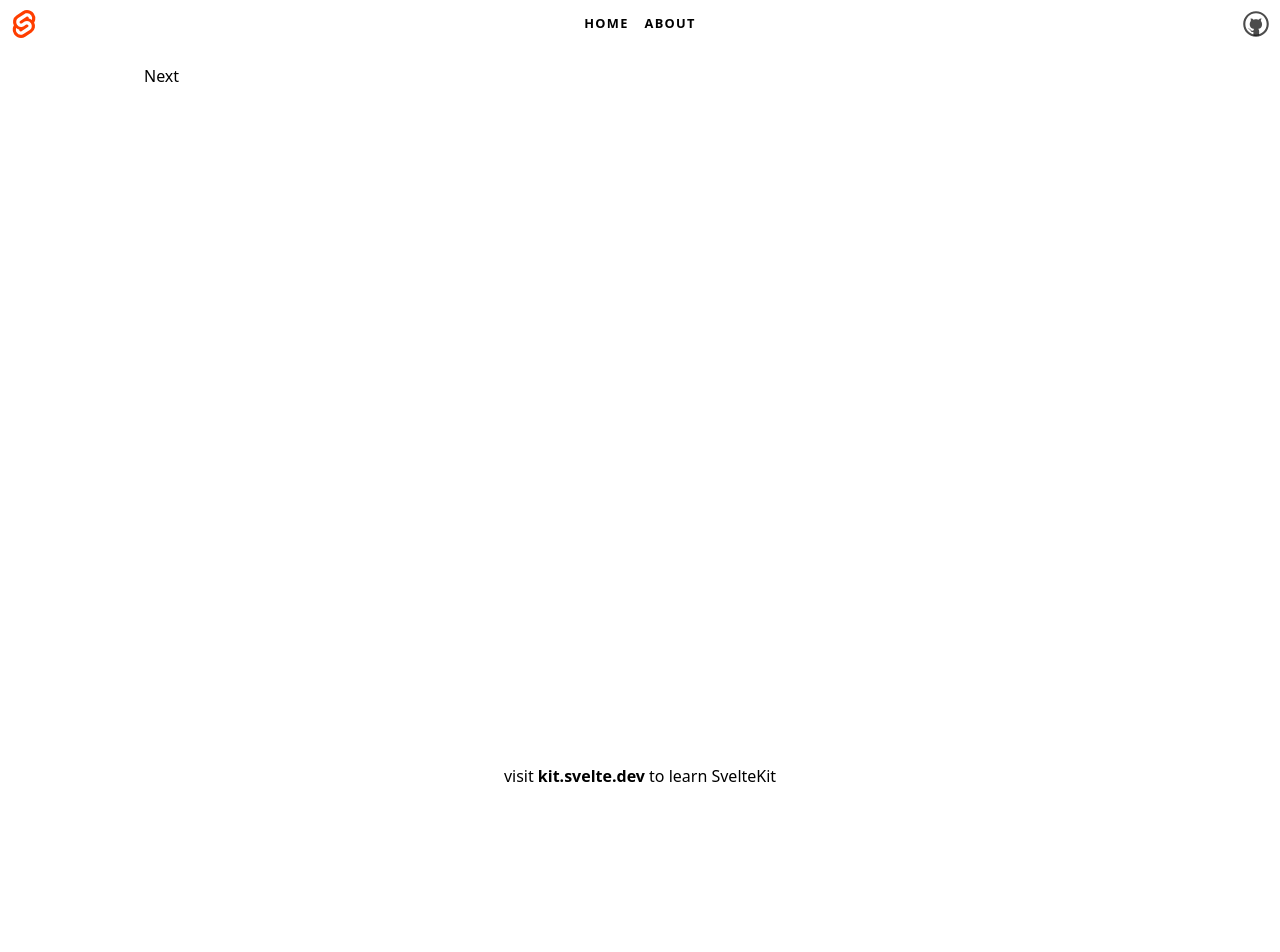
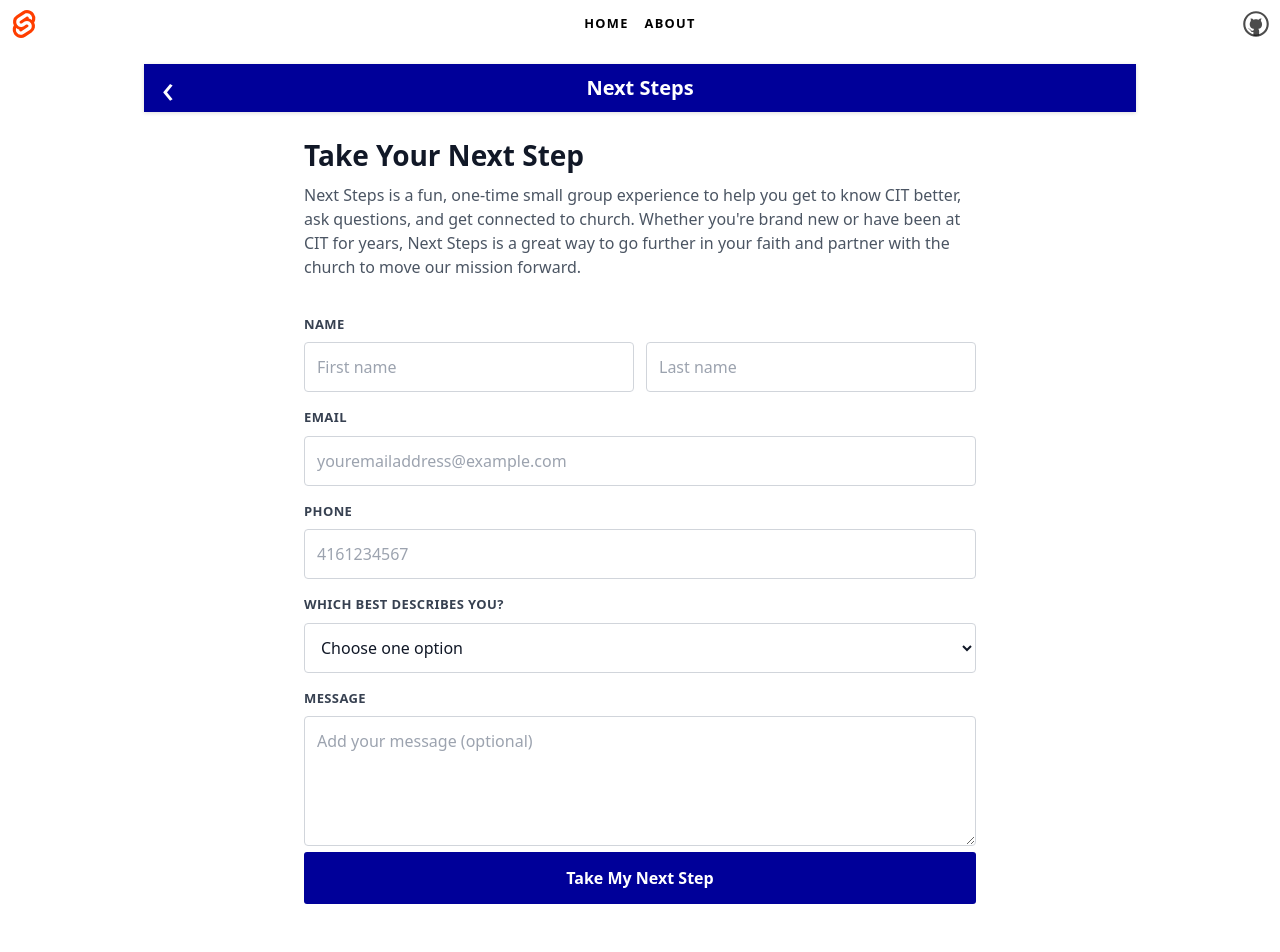
Before and after one commit to davyuu/mycit-svelte, a SvelteKit app: page /next in a window 1280 px wide. Shown: the top 952 px of the page. Before the commit the page ends 800 px from the top, so only its background shows below. Built offline with nearby package versions, Linux system fonts and the light colour scheme.

Commit message:
Implement next steps page

```diff
--- a/src/routes/next/+page.svelte
+++ b/src/routes/next/+page.svelte
@@ -1 +1,9 @@
-<h1>Next</h1>
+<script lang="ts">
+	import FormShell from '$lib/components/FormShell.svelte'
+	import SignupForm from '$lib/components/forms/SignupForm.svelte'
+	import { nextOptions, strings, themes } from '$lib/data/content'
+</script>
+
+<FormShell header={strings.nextHeader} title={strings.nextTitle} description={strings.nextDescription} color={themes.next}>
+	<SignupForm type="next" color={themes.next} options={nextOptions} submitLabel="Take My Next Step" />
+</FormShell>
```
